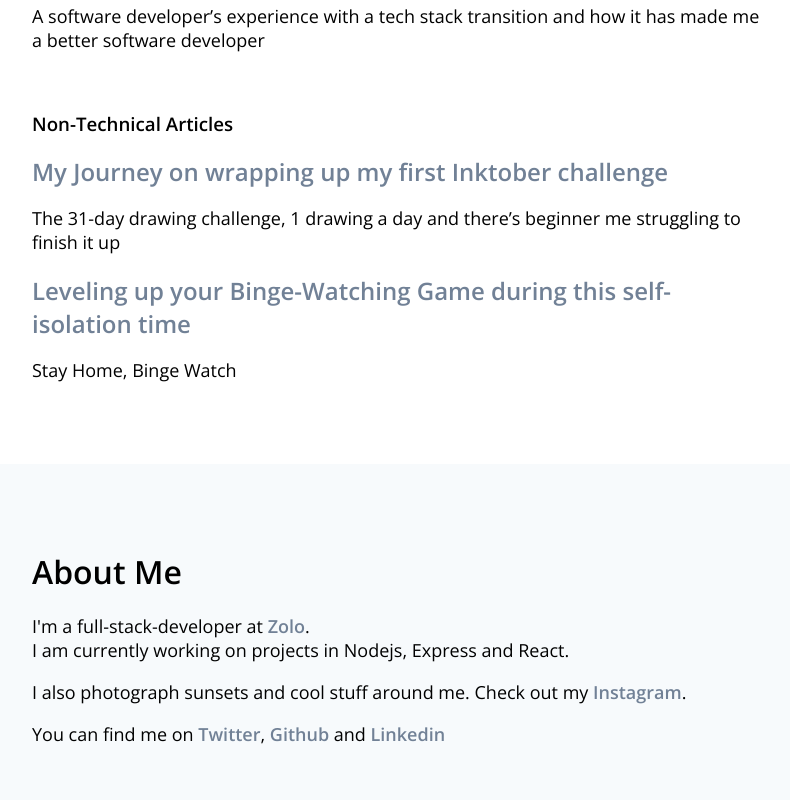
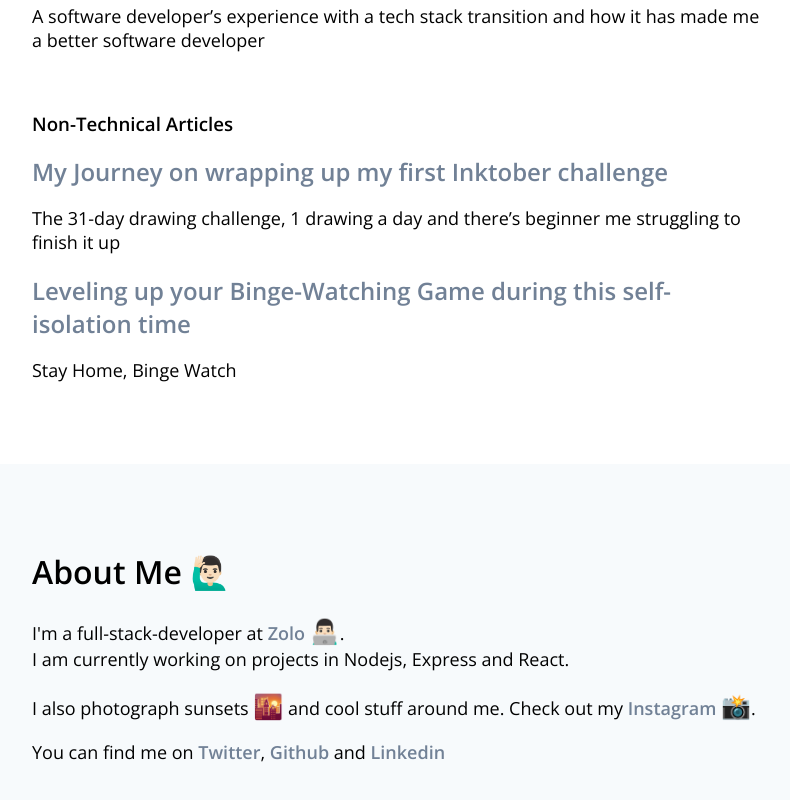
Before and after one commit to rishavmedhi/rm-portfolio, a React (Create React App) app: page / in a window 1280 px wide. Shown: the part 1042-1842 px from the top of the page, without its empty margins (242-1032 px from the left). Built offline with nearby package versions, Linux system fonts and the light colour scheme.

Commit message:
Emoji component and emojis in about me

```diff
--- a/src/components/AboutMe/AboutMe.jsx
+++ b/src/components/AboutMe/AboutMe.jsx
@@ -1,17 +1,18 @@
 import React from 'react';
+import Emoji from '../Emoji/Emoji';
 import './styles.scss';
 
 const AboutMe = (props) => {
   return(
     <div>
-      <h1>About Me</h1>
+      <h1>About Me <Emoji label="" symbol="🙋🏻‍♂️"/></h1>
       <div className="content">
         <p>
-          I&apos;m a full-stack-developer at <a target="_blank" rel="noreferrer nofollow" href="https://zolostays.com/">Zolo</a>.
+          I&apos;m a full-stack-developer at <a target="_blank" rel="noreferrer nofollow" href="https://zolostays.com/">Zolo</a>  <Emoji label="" symbol="👨🏻‍💻" size="24"/>.
           <br/>
           I am currently working on projects in Nodejs, Express and React.
         </p>
-        <p>I also photograph sunsets and cool stuff around me. Check out my <a href="https://www.instagram.com/the_clicky_sight/" target="_blank" rel="noreferrer">Instagram</a>.</p>
+        <p>I also photograph sunsets <Emoji label="" symbol="🌇" size="24"/> and cool stuff around me. Check out my <a href="https://www.instagram.com/the_clicky_sight/" target="_blank" rel="noreferrer">Instagram</a>  <Emoji label="" symbol="📸" size="24"/>.</p>
         <p>You can find me on <a href="https://twitter.com/RishavMedhi" target="_blank" rel="noreferrer">Twitter</a>, <a href="https://github.com/rishavmedhi" target="_blank" rel="noreferrer">Github</a> and <a href="https://www.linkedin.com/in/rishavmedhi/" target="_blank" rel="noreferrer">Linkedin</a></p>
       </div>
     </div>
--- /dev/null
+++ b/src/components/Emoji/Emoji.jsx
@@ -0,0 +1,21 @@
+import React from 'react';
+import PropTypes from 'prop-types';
+
+const Emoji = props => (
+    <span
+        className="emoji"
+        role="img"
+        aria-label={props.label ? props.label : ""}
+        aria-hidden={props.label ? "false" : "true"}
+        style={props.size?{fontSize: props.size+"px"}:{}}
+    >
+        {props.symbol}
+    </span>
+);
+
+Emoji.propTypes = {
+  label: PropTypes.string,
+  symbol: PropTypes.string,
+  size: PropTypes.number
+}
+export default Emoji;
```
